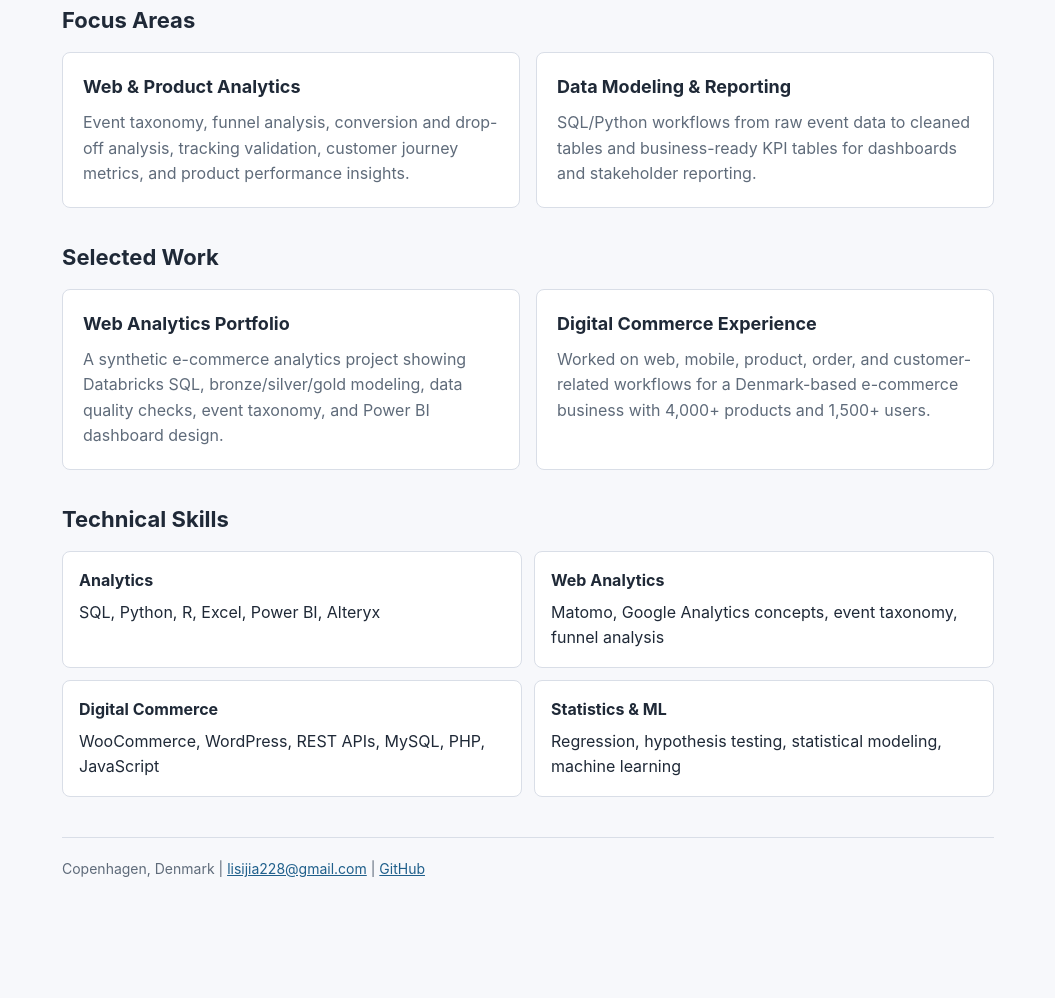
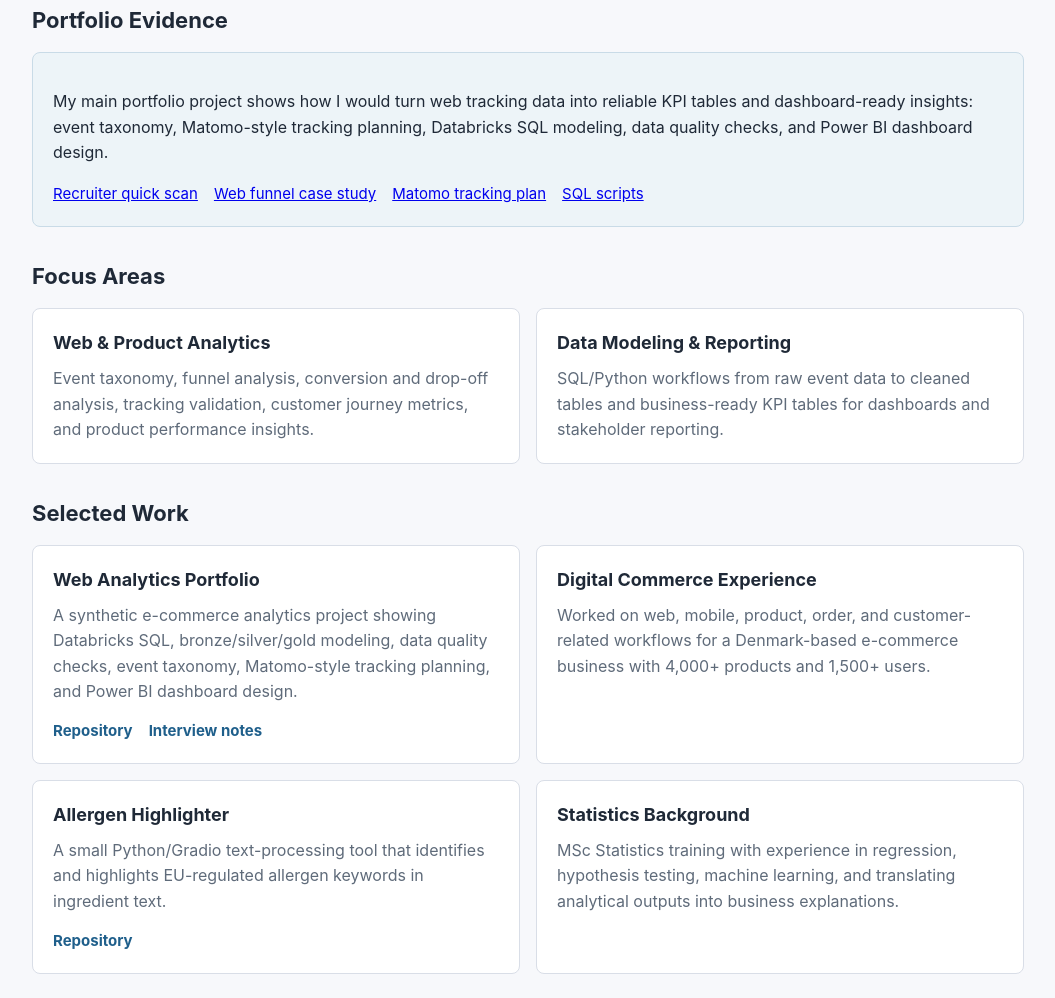
Before and after one commit to SijiaLi0228/sijiali0228.github.io, a plain HTML site: page index.html in a window 1280 px wide. Shown: the part 374-1372 px from the top of the page, without its empty margins (112-1167 px from the left). Before the commit the page ends 1326 px from the top, so only its background shows below. Drawn offline with Linux system fonts and the light colour scheme.

Commit message:
Update portfolio homepage with project evidence links

```diff
--- a/index.html
+++ b/index.html
@@ -13,6 +13,7 @@
       --accent: #1f5f8b;
       --accent-dark: #174969;
       --panel: #ffffff;
+      --soft: #edf4f8;
     }
 
     * {
@@ -28,7 +29,7 @@
     }
 
     .page {
-      max-width: 980px;
+      max-width: 1040px;
       margin: 0 auto;
       padding: 56px 24px 72px;
     }
@@ -55,7 +56,7 @@
     }
 
     .subtitle {
-      max-width: 760px;
+      max-width: 780px;
       color: var(--muted);
       font-size: 19px;
       margin: 0;
@@ -121,6 +122,27 @@
     .card p {
       margin: 0;
       color: var(--muted);
+    }
+
+    .card a {
+      color: var(--accent);
+      font-weight: 700;
+      text-decoration: none;
+    }
+
+    .links {
+      display: flex;
+      flex-wrap: wrap;
+      gap: 10px 16px;
+      margin-top: 14px;
+      font-size: 15px;
+    }
+
+    .highlight {
+      background: var(--soft);
+      border: 1px solid #c9dbe7;
+      border-radius: 8px;
+      padding: 20px;
     }
 
     ul {
@@ -194,6 +216,21 @@
     </header>
 
     <section>
+      <h2>Portfolio Evidence</h2>
+      <div class="highlight">
+        <p>
+          My main portfolio project shows how I would turn web tracking data into reliable KPI tables and dashboard-ready insights: event taxonomy, Matomo-style tracking planning, Databricks SQL modeling, data quality checks, and Power BI dashboard design.
+        </p>
+        <div class="links">
+          <a href="https://github.com/SijiaLi0228/web-analytics-portfolio/blob/main/docs/recruiter_quick_scan.md" target="_blank" rel="noopener">Recruiter quick scan</a>
+          <a href="https://github.com/SijiaLi0228/web-analytics-portfolio/blob/main/docs/case_study_web_funnel.md" target="_blank" rel="noopener">Web funnel case study</a>
+          <a href="https://github.com/SijiaLi0228/web-analytics-portfolio/blob/main/docs/matomo_tracking_plan.md" target="_blank" rel="noopener">Matomo tracking plan</a>
+          <a href="https://github.com/SijiaLi0228/web-analytics-portfolio/tree/main/sql" target="_blank" rel="noopener">SQL scripts</a>
+        </div>
+      </div>
+    </section>
+
+    <section>
       <h2>Focus Areas</h2>
       <div class="grid">
         <div class="card">
@@ -212,11 +249,26 @@
       <div class="grid">
         <div class="card">
           <h3>Web Analytics Portfolio</h3>
-          <p>A synthetic e-commerce analytics project showing Databricks SQL, bronze/silver/gold modeling, data quality checks, event taxonomy, and Power BI dashboard design.</p>
+          <p>A synthetic e-commerce analytics project showing Databricks SQL, bronze/silver/gold modeling, data quality checks, event taxonomy, Matomo-style tracking planning, and Power BI dashboard design.</p>
+          <div class="links">
+            <a href="https://github.com/SijiaLi0228/web-analytics-portfolio" target="_blank" rel="noopener">Repository</a>
+            <a href="https://github.com/SijiaLi0228/web-analytics-portfolio/blob/main/docs/interview_talking_points.md" target="_blank" rel="noopener">Interview notes</a>
+          </div>
         </div>
         <div class="card">
           <h3>Digital Commerce Experience</h3>
           <p>Worked on web, mobile, product, order, and customer-related workflows for a Denmark-based e-commerce business with 4,000+ products and 1,500+ users.</p>
+        </div>
+        <div class="card">
+          <h3>Allergen Highlighter</h3>
+          <p>A small Python/Gradio text-processing tool that identifies and highlights EU-regulated allergen keywords in ingredient text.</p>
+          <div class="links">
+            <a href="https://github.com/SijiaLi0228/allergen-highlighter" target="_blank" rel="noopener">Repository</a>
+          </div>
+        </div>
+        <div class="card">
+          <h3>Statistics Background</h3>
+          <p>MSc Statistics training with experience in regression, hypothesis testing, machine learning, and translating analytical outputs into business explanations.</p>
         </div>
       </div>
     </section>
```
